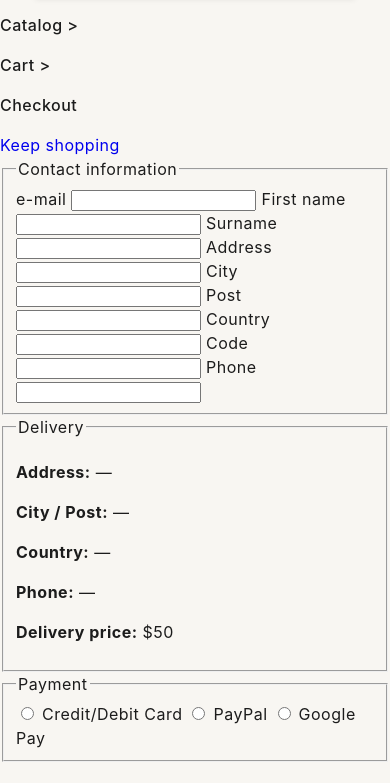
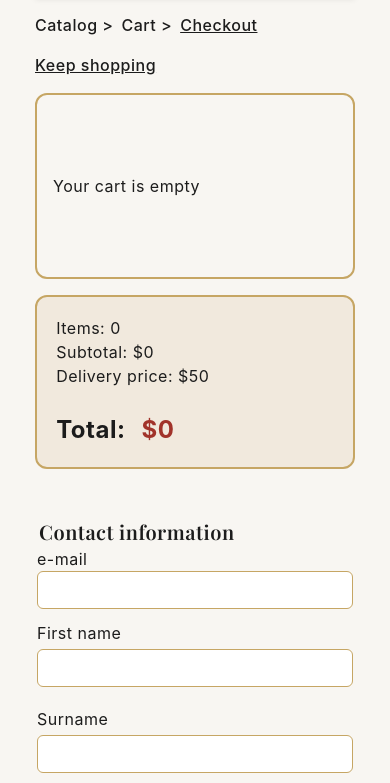
Before and after one commit to M-Kovaleva/marina-kovaleva-PE1-JAN25FT, a plain HTML site: page checkout.html in a window 390 px wide. Shown: the part 53-836 px from the top of the page. Drawn offline with nearby package versions, Linux system fonts and the light colour scheme; a web font is replaced by a local one.

Commit message:
Create-checkout-page-style-css
- Add styles for each element on page
- Add style for modal window
- Add adaptability and responsiveness for different screens

```diff
--- a/JS/cart.js
+++ b/JS/cart.js
@@ -70,7 +70,7 @@ function renderCart() {
     })
 
     cartCount.textContent = count
-    cartTotal.textContent = total.toFixed(2)
+    cartTotal.textContent = `$${total.toFixed(2)}`
 
     checkoutButton.style.display = count > 0 ? "cta-button" : "none"
 
--- a/JS/checkout.js
+++ b/JS/checkout.js
@@ -79,6 +79,7 @@ document.addEventListener("DOMContentLoaded", () => {
         city: document.querySelector("#city"),
         post: document.querySelector("#post"),
         country: document.querySelector("#country"),
+        code: document.querySelector("#code"),
         phone: document.querySelector("#phone"),
     }
 
@@ -86,7 +87,7 @@ document.addEventListener("DOMContentLoaded", () => {
         address: document.querySelector("#d-address"),
         cityPost: document.querySelector("#d-city-post"),
         country: document.querySelector("#d-country"),
-        phone: document.querySelector("#d-phone"),
+        codePhone: document.querySelector("#d-code-phone"),
     }
 
     const storedUser = JSON.parse(localStorage.getItem("user"))
@@ -96,10 +97,10 @@ document.addEventListener("DOMContentLoaded", () => {
     }
 
     function updateDeliveryInfo() {
-        deliveryFields.address.textContent = fields.address.value || "—"
+        deliveryFields.address.textContent = fields.address.value
         deliveryFields.cityPost.textContent = (fields.city.value || "") + " " + (fields.post.value || "")
-        deliveryFields.country.textContent = fields.country.value || "—"
-        deliveryFields.phone.textContent = fields.phone.value || "—"
+        deliveryFields.country.textContent = fields.country.value
+        deliveryFields.codePhone.textContent = (fields.code.value || "") + " " + (fields.phone.value || "")
     }
 
     Object.values(fields).forEach(input => {
--- a/checkout.html
+++ b/checkout.html
@@ -37,61 +37,89 @@
         <main class="page-main">
             <div class="container">
                 <section id="cart-container" class="cart-container">
+
                         <div class="nav-page">
+                        <nav aria-label="Breadcrumb">
                             <a href="index.html">Catalog ></a>
-                        <a href="cart.html" class="active">Cart ></a>
-                        <a href="checkout.html" class="active">Checkout</a>
-                    </div>
-                    <div class="nav-actions">
-                        <a href="index.html" class="active">Keep shopping</a>
+                            <a href="cart.html" aria-current="page">Cart ></a>
+                            <a href="checkout.html" class="active-link" aria-current="page">Checkout </a>
+                        </nav>
+                        <a href="index.html" class="active-link" aria-label="Continue shopping and return to catalog" title="Back to catalog">Keep shopping</a>
                     </div>
                     <div class="checkout-content">
                         <div class="loader" id="loader"></div>
                         <div class="checkout-info-content">
-                            <div>
+                            <div class="checkout-info-content-left">
                                 <form class="payment">
                                     <fieldset tabindex="0">
+
                                         <legend>Contact information</legend>
+                                        <div class="checkout-form-group">
                                             <label for="email">e-mail</label>
                                         <input
                                             type="email"
                                             id="email"
-                                            class="form__input"
+                                            class="form-input"
                                             required
                                         >
-                                        <span class="checkout__error-message" id="email-error"></span>
+                                        <span class="checkout-error-message" id="email-error"></span>
+                                        </div>
 
+
+                                        <div class="checkout-form-row">
+                                            <div class="checkout-form-group">
                                                 <label for="name">First name</label>
-                                        <input type="text" id="name" class="form__input" required>
-                                        <span class="checkout__error-message" id="name-error"></span>
+                                            <input type="text" id="name" class="form-input" required>
+                                            <span class="checkout-error-message" id="name-error"></span>
+                                            </div>
+                                            <div class="checkout-form-group">
+                                                <label for="surname">Surname</label>
+                                            <input type="text" id="surname" class="form-input" required>
+                                            <span class="checkout-error-message" id="surname-error"></span>
+                                            </div>
 
-                                        <label for="surname">Surname</label>
-                                        <input type="text" id="surname" class="form__input" required>
-                                        <span class="checkout__error-message" id="surname-error"></span>
+                                        </div>
 
                                         <label for="address">Address</label>
-                                        <input type="text" id="address" class="form__input" required>
-                                        <span class="checkout__error-message" id="address-error"></span>
+                                        <input type="text" id="address" class="form-input" required>
+                                        <span class="checkout-error-message" id="address-error"></span>
 
+                                        <div class="checkout-form-row">
+                                            <div class="checkout-form-group">
                                                 <label for="city">City</label>
-                                        <input type="text" id="city" class="form__input" required>
-                                        <span class="checkout__error-message" id="city-error"></span>
+                                            <input type="text" id="city" class="form-input" required>
+                                            <span class="checkout-error-message" id="city-error"></span>
+                                            </div>
+                                            <div class="checkout-form-group">
+                                                <label for="post">Post</label>
+                                                <input type="text" id="post" class="form-input" required>
+                                                <span class="checkout-error-message" id="post-error"></span>
+                                            </div>
 
-                                        <label for="post">Post</label>
-                                        <input type="text" id="post" class="form__input" required>
-                                        <span class="checkout__error-message" id="post-error"></span>
 
+                                        </div>
+
+                                       <div class="checkout-form-group">
                                         <label for="country">Country</label>
-                                        <input type="text" id="country" class="form__input" required>
-                                        <span class="checkout__error-message" id="country-error"></span>
+                                        <input type="text" id="country" class="form-input" required>
+                                        <span class="checkout-error-message" id="country-error"></span>
+                                       </div>
 
+
+                                        <div class="checkout-form-row">
+                                            <div class="checkout-form-group">
                                                 <label for="code">Code</label>
-                                        <input type="text" id="code" class="form__input" required>
-                                        <span class="checkout__error-message" id="code-error"></span>
+                                                <input type="text" id="code" class="form-input" required>
+                                                <span class="checkout-error-message" id="code-error"></span>
+                                            </div>
+                                            <div class="checkout-form-group">
+                                                <label for="phone">Phone</label>
+                                                <input type="tel" id="phone" class="form-input" required>
+                                                <span class="checkout-error-message" id="phone-error"></span>
+                                            </div>
+                                        </div>
 
-                                        <label for="phone">Phone</label>
-                                        <input type="tel" id="phone" class="form__input" required>
-                                        <span class="checkout__error-message" id="phone-error"></span>
+
                                     </fieldset>
                                     <fieldset tabindex="0">
                                         <legend>Delivery</legend>
@@ -99,45 +127,32 @@
                                             <p><strong>Address:</strong> <span id="d-address">—</span></p>
                                             <p><strong>City / Post:</strong> <span id="d-city-post">—</span></p>
                                             <p><strong>Country:</strong> <span id="d-country">—</span></p>
-                                            <p><strong>Phone:</strong> <span id="d-phone">—</span></p>
+                                            <p><strong>Code / Phone:</strong> <span id="d-code-phone">—</span></p>
                                             <p><strong>Delivery price:</strong> $50</p>
                                         </div>
                                     </fieldset>
                                     <fieldset class="pay-method" tabindex="0">
   <legend>Payment</legend>
-                                        <input
-                                            type="radio"
-                                            id="card"
-                                            name="payment"
-                                            value="card"
-                                            class="form__input"
-                                            required
-                                        >
+
+  <div class="pay-option">
+    <input type="radio" id="card" name="payment" value="card" required>
     <label for="card">Credit/Debit Card</label>
-                                        <input
-                                            type="radio"
-                                            id="paypal"
-                                            name="payment"
-                                            value="paypal"
-                                            class="form__input"
-                                            required
-                                        >
+  </div>
+
+  <div class="pay-option">
+    <input type="radio" id="paypal" name="payment" value="paypal" required>
     <label for="paypal">PayPal</label>
-                                        <input
-                                            type="radio"
-                                            id="google-pay"
-                                            name="payment"
-                                            value="google-pay"
-                                            class="form__input"
-                                            required
-                                        >
+  </div>
+
+  <div class="pay-option">
+    <input type="radio" id="google-pay" name="payment" value="google-pay" required>
     <label for="google-pay">Google Pay</label>
-                                        <span class="checkout__error-message" id="payment-error"></span>
+  </div>
+
+  <span class="checkout-error-message" id="payment-error"></span>
 </fieldset>
                                 </form>
-                                <div class="price-total" tabindex="0">
-                                    <h2 >Total:</h2>
-                                    <h2 class="price">#</h2>
+                                <div class="price-total" tabindex="0">Total: <span class="price">0</span>
                                 </div>
                                 <div id="form-error" class="error" hidden></div>
                                 <div class="cta-section">
@@ -152,9 +167,7 @@
                                             <div>Items: <span id="cart-count">0</span></div>
                                             <div class="cart-total">Subtotal: $<span id="cart-total">0</span></div>
                                             <div class="cart-delivery">Delivery price: $50</div>
-                                            <div class="price-total" tabindex="0">
-                                                <h2 >Total:</h2>
-                                                <h2 class="price">#</h2>
+                                            <div class="price-total" tabindex="0">Total: <span class="price">0</span>
                                             </div>
                                             <div id="cart-error" class="error" hidden></div>
                                         </div>
--- a/css/cart.css
+++ b/css/cart.css
@@ -98,7 +98,7 @@ max-width: 1100px;
 .cart-summary {
 
  flex: 1;
-  background: var(--color-backround);
+  background: var(--color-secondary);
   padding: 16px;
   border-radius: var(--border-radius);
  border: 2px solid var(--color-accent);
@@ -109,6 +109,7 @@ max-width: 1100px;
   border-radius: 10px;
   padding: 2rem;
     margin: 0 0 0 3rem;
+    max-height: 246px;
 }
 
 /* Сумма */
@@ -116,7 +117,9 @@ max-width: 1100px;
   font-size: 1.3rem;
   font-weight: bold;
 }
-
+#cart-total{
+    color: var(--color-button-cta);
+}
 
 /* Пустая корзина */
 /*#cart-empty {
--- a/css/checkout.css
+++ b/css/checkout.css
@@ -1,7 +1,7 @@
 @import url("variables.css");
 @import url("https://fonts.googleapis.com/css2?family=Playfair+Display:ital,wght@0,400..900;1,400..900&display=swap");
 
-.auth-modal {
+/*.auth-modal {
   display: none;
   justify-content: center;
   align-items: center;
@@ -43,3 +43,279 @@
   text-decoration: none;
   border-radius: 5px;
 }
+
+@import url("variables.css");
+@import url("https://fonts.googleapis.com/css2?family=Playfair+Display:ital,wght@0,400..900;1,400..900&display=swap");
+
+/* ====== ОСНОВНОЙ КОНТЕЙНЕР ====== */
+.cart-container {
+  background-color: var(--color-backround);
+  padding: 0 70px 64px 70px;
+
+}
+
+
+/* ====== СЕТКА CHECKOUT ====== */
+.checkout-content {
+  display: flex;
+  justify-content: center;
+}
+
+.checkout-info-content {
+  display: flex;
+  max-width: 1100px;
+  width: 100%;
+
+  gap: 3rem;
+}
+
+/* Левая часть (форма) */
+.checkout-info-content-left {
+  flex: 2;
+  background: var(--color-backround);
+
+
+}
+
+/* Правая часть (корзина) */
+.checkout-info-content-right {
+  flex: 1;
+}
+
+
+fieldset {
+  border: none;
+  padding: 0;
+}
+
+legend {
+  font-family: var(--font-primary);
+  font-weight: var(--font-weight-semibold);
+  font-size: var(--font-size-h3);
+}
+
+/* INPUTS */
+.form-input {
+  display: flex;
+  max-width: 650px;
+  width: 100%;
+  padding: 0.6rem 0.8rem;
+  border-radius: 6px;
+  border: 1px solid var(--color-accent);
+  font-family: var(--font-secondary);
+  margin-bottom: 0.5rem;
+
+  box-sizing: border-box;
+}
+.form-input:focus{
+  outline: none;
+  border-color:none;
+}
+/* ====== FORM ROWS (First name + Surname in one line) ====== */
+.checkout-form-row {
+  display: flex;
+  gap: 16px;
+  width: 100%;
+  max-width: 650px;
+}
+
+.checkout-form-row .checkout-form-group {
+  flex: 1;
+  display: flex;
+  flex-direction: column;
+}
+
+/* чтобы названия полей были в одну строку */
+.checkout-form-group label {
+  white-space: nowrap;
+  margin-bottom: 4px;
+}
+
+
+
+/* ====== DELIVERY INFO ====== */
+.delivery-info p {
+  margin: 0.4rem 0;
+}
+
+/* ====== ERRORS ====== */
+.checkout-error-message {
+  font-size: 0.85rem;
+  color: var(--color-button-cta);
+  display: block;
+  margin-bottom: 0.8rem;
+}
+#payment-error{
+  margin-bottom: 0;
+    display: flex;
+    align-items: center;
+
+
+}
+/* ====== TOTAL PRICE BLOCK ====== */
+.price-total {
+  display: flex;
+  justify-content: start;
+  gap: 16px;
+  margin-top: 1.5rem;
+  align-items: center;
+
+  font-size: 1.5rem;
+  font-weight: bold;
+  font-family: var(--font-secondary);
+
+
+}
+
+.price-total .price {
+  color: var(--color-button-cta);
+
+}
+.price-total h2{
+  margin: 0;
+}
+
+
+
+/* ====== CTA BTN ====== */
+.cta-section {
+  margin-top: 2rem;
+
+}
+
+/* ====== RIGHT SIDE CART ====== */
+.product-info-content-right .cart-box {
+  display: flex;
+  flex-direction: column;
+}
+
+.cart-list {
+  display: flex;
+  background: var(--color-backround);
+  border: 2px solid var(--color-accent);
+  border-radius: 12px;
+  padding: 1rem;
+  min-height: 150px;
+  align-items: center;
+}
+
+.cart-item {
+  display: flex;
+  align-items: center;
+  justify-content: space-between;
+  gap: 1rem;
+  margin-bottom: 1rem;
+}
+
+.cart-item-image {
+  width: 80px;
+  height: 80px;
+  border-radius: 12px;
+  object-fit: cover;
+}
+
+.cart-item-price {
+  color: var(--color-button-cta);
+  font-weight: bold;
+}
+
+/* ====== SUMMARY ====== */
+.cart-summary {
+  margin-top: 1rem;
+  background: var(--color-secondary);
+  border: 2px solid var(--color-accent);
+  border-radius: 12px;
+  padding: 1.2rem;
+}
+
+/* ====== MODAL ====== */
+.auth-modal {
+  display: none;
+  justify-content: center;
+  align-items: center;
+  position: fixed;
+  inset: 0;
+  backdrop-filter: blur(3px);
+  background-color: rgba(0,0,0,0.5);
+}
+
+.auth-modal-content {
+  background: var(--color-secondary);
+  padding: 2rem;
+  border-radius: 10px;
+  max-width: 400px;
+  width: 90%;
+  text-align: center;
+}
+
+.close-modal {
+  text-align: right;
+  cursor: pointer;
+}
+/* ===== PAYMENT RADIO ALIGNMENT ===== */
+.pay-method {
+  display: flex;
+
+  gap: 10px;
+}
+
+.pay-option {
+  display: flex;
+  align-items: center;
+  gap: 10px;
+}
+
+/* убираем влияние .form-input ТОЛЬКО у радио */
+.pay-method input[type="radio"] {
+  width: auto;
+  max-width: none;
+  padding: 0;
+  margin: 0;
+  border: none;
+  appearance: auto;
+}
+
+#d-address {
+  display: block;
+  max-width: 100%;
+  white-space: normal;
+  word-break: break-word;
+  overflow-wrap: anywhere;
+}
+@media (max-width: 768px) {
+  .cart-container {
+    padding: 0 55px 64px;
+  }
+    .checkout-info-content {
+    flex-direction: column-reverse;
+  }
+  .checkout-form-row {
+  display: flex;
+  flex-direction: column;
+  gap: 0;
+  max-width: none;
+
+
+}
+.pay-method {
+
+  flex-direction: column;
+
+}
+.form-input {
+  max-width: none;
+}
+}
+@media (max-width: 480px) {
+  .cart-container {
+    padding: 0 35px 64px;
+  }
+
+
+}
+
+@media (max-width: 350px) {
+  .cart-container {
+    padding: 0 20px 64px;
+  }
+}
```
Also changed, not shown: cart.html (+1 -1 lines), product.html (+1 -3 lines). Lines whose indentation alone changed are shown as unchanged.
